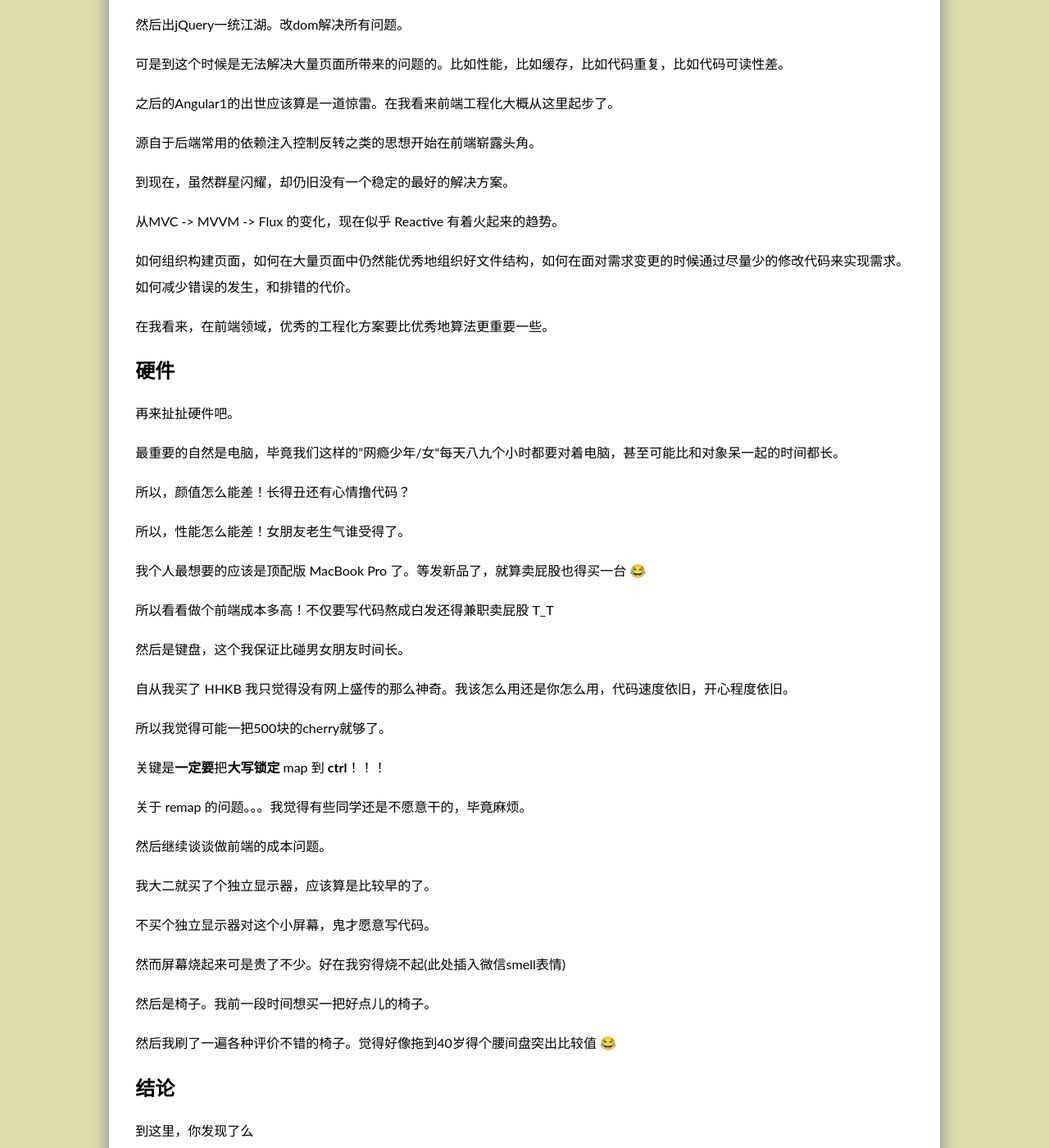
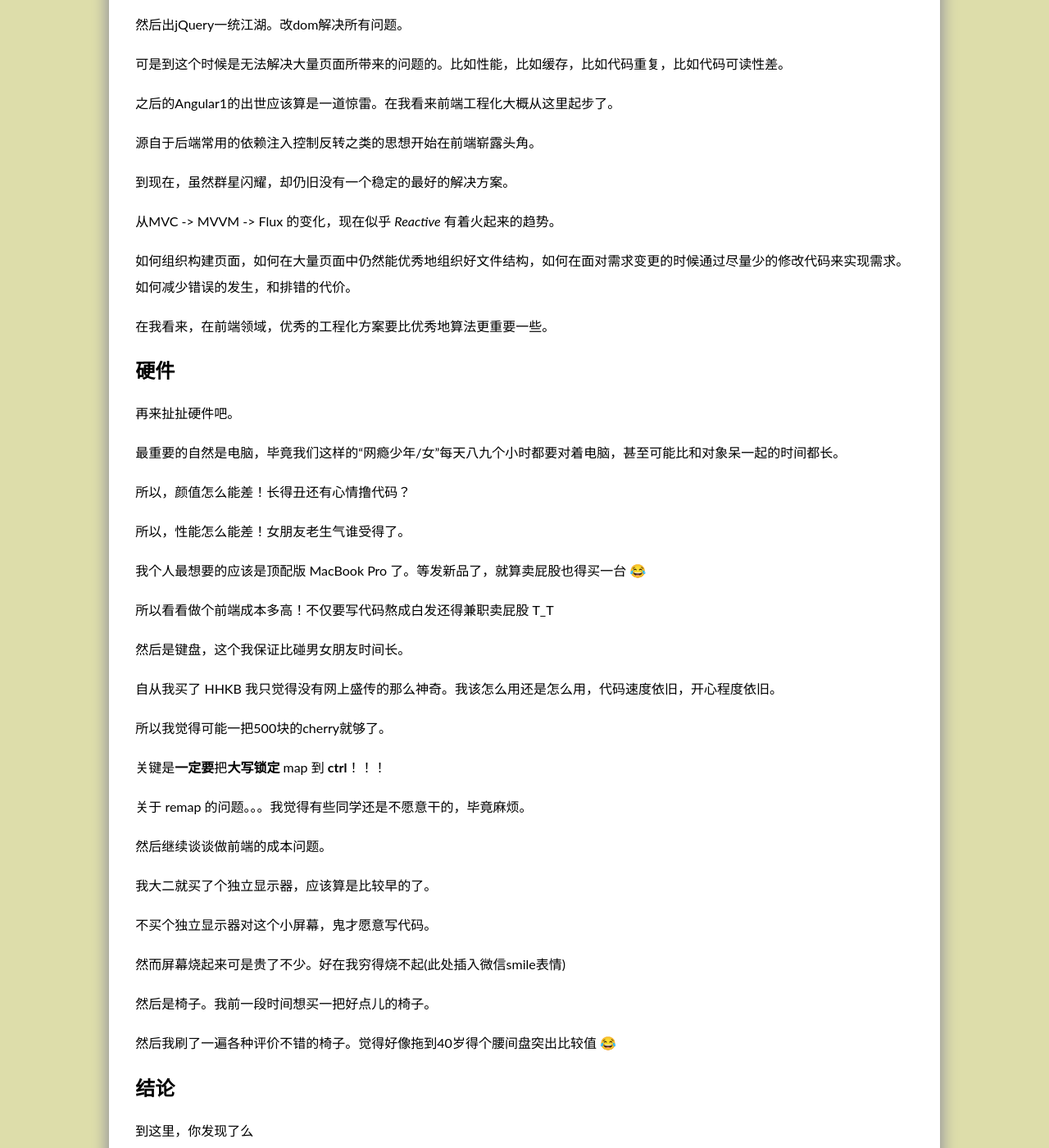
Before and after one commit to AnnatarHe/AnnatarHe.github.io, a Jekyll site: the page built from _posts/2016-08-23-how-hard-in-front-end.md, in a window 1280 px wide and 1400 px high, scrolled down 6853 px. Shown: the whole window at 82% size. Built offline with Jekyll 4.4.1, drawn with Linux system fonts in a browser that asks for light colours; nearby versions of some CDN libraries; emoji names are drawn with the system emoji font; some web fonts are replaced; comment, search, counter and statistics services are not loaded; some of the changed text lies outside the part shown.

Commit message:
typo fixed

```diff
--- a/_posts/2016-08-23-how-hard-in-front-end.md
+++ b/_posts/2016-08-23-how-hard-in-front-end.md
@@ -268,7 +268,7 @@ List, Graph, Tree 什么的还得学学。反转二叉树这种知名题目还
 
 到现在，虽然群星闪耀，却仍旧没有一个稳定的最好的解决方案。
 
-从MVC -> MVVM -> Flux 的变化，现在似乎 Reactive 有着火起来的趋势。
+从MVC -> MVVM -> Flux 的变化，现在似乎 *Reactive* 有着火起来的趋势。
 
 如何组织构建页面，如何在大量页面中仍然能优秀地组织好文件结构，如何在面对需求变更的时候通过尽量少的修改代码来实现需求。如何减少错误的发生，和排错的代价。
 
@@ -278,7 +278,7 @@ List, Graph, Tree 什么的还得学学。反转二叉树这种知名题目还
 
 再来扯扯硬件吧。
 
-最重要的自然是电脑，毕竟我们这样的”网瘾少年/女“每天八九个小时都要对着电脑，甚至可能比和对象呆一起的时间都长。
+最重要的自然是电脑，毕竟我们这样的“网瘾少年/女”每天八九个小时都要对着电脑，甚至可能比和对象呆一起的时间都长。
 
 所以，颜值怎么能差！长得丑还有心情撸代码？
 
@@ -290,7 +290,7 @@ List, Graph, Tree 什么的还得学学。反转二叉树这种知名题目还
 
 然后是键盘，这个我保证比碰男女朋友时间长。
 
-自从我买了 HHKB 我只觉得没有网上盛传的那么神奇。我该怎么用还是你怎么用，代码速度依旧，开心程度依旧。
+自从我买了 HHKB 我只觉得没有网上盛传的那么神奇。我该怎么用还是怎么用，代码速度依旧，开心程度依旧。
 
 所以我觉得可能一把500块的cherry就够了。
 
@@ -304,7 +304,7 @@ List, Graph, Tree 什么的还得学学。反转二叉树这种知名题目还
 
 不买个独立显示器对这个小屏幕，鬼才愿意写代码。
 
-然而屏幕烧起来可是贵了不少。好在我穷得烧不起(此处插入微信smell表情)
+然而屏幕烧起来可是贵了不少。好在我穷得烧不起(此处插入微信smile表情)
 
 然后是椅子。我前一段时间想买一把好点儿的椅子。
 
```
Also changed, not shown: other parts of _posts/2016-08-23-how-hard-in-front-end.md (+2 -2 lines).
